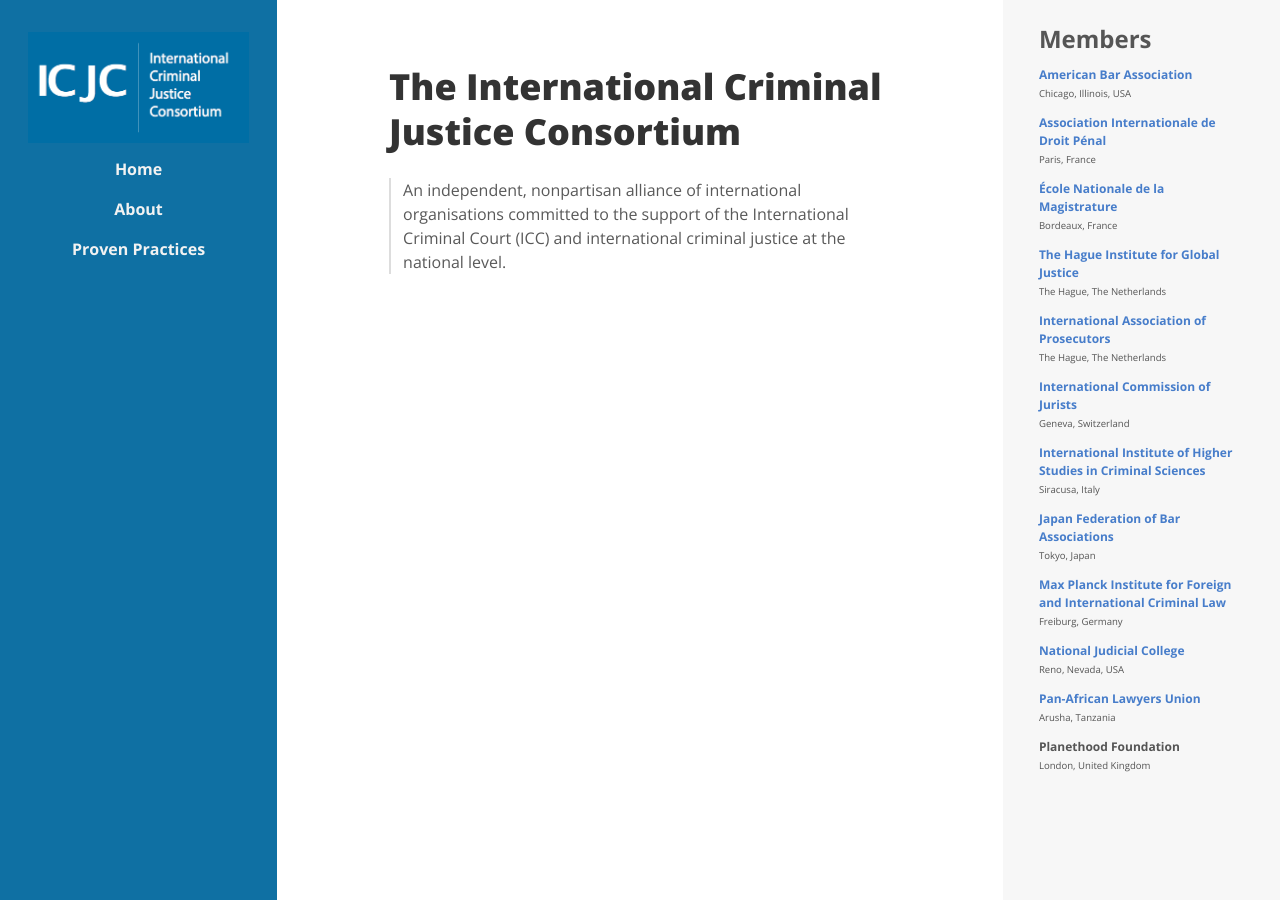
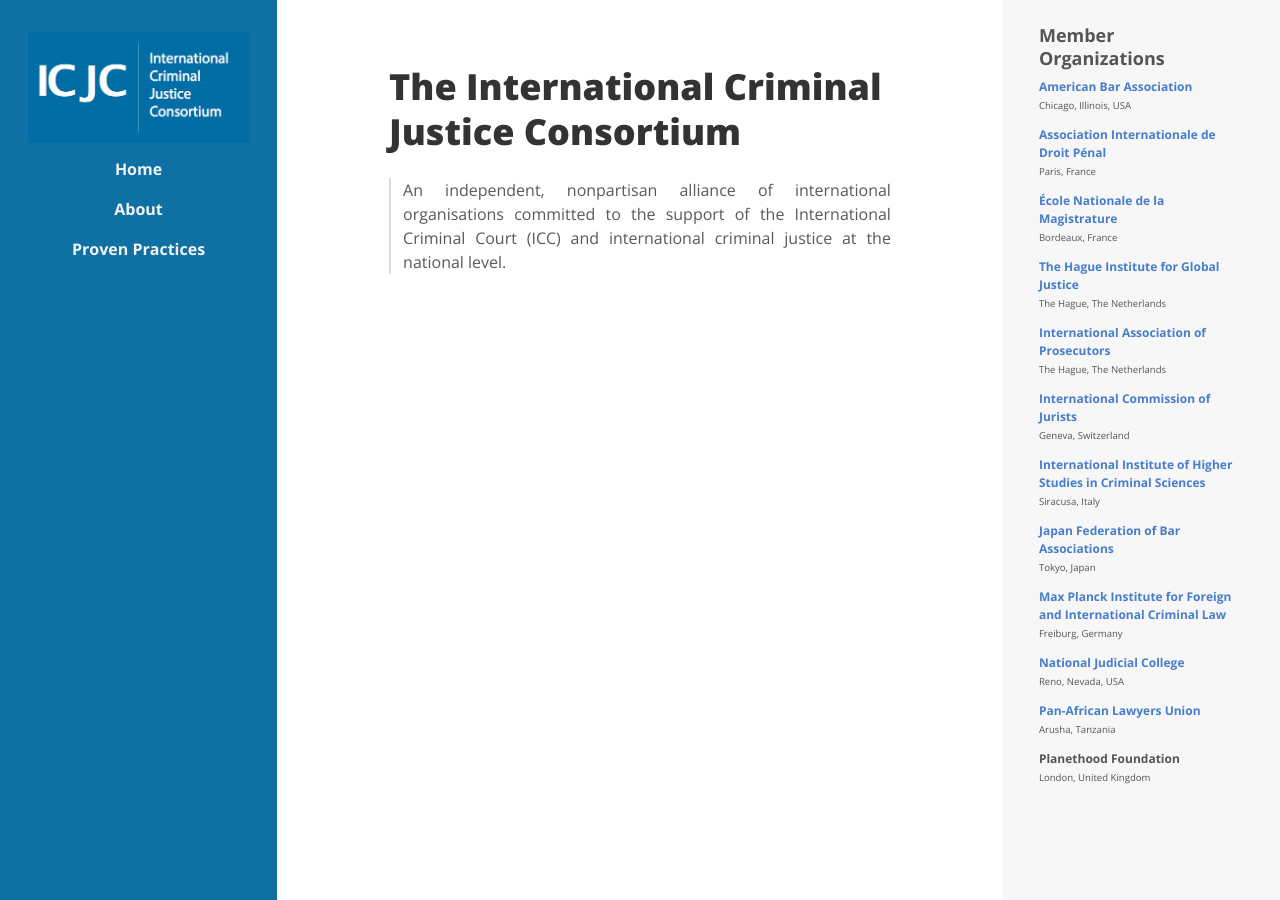
Before and after one commit to ehbrandon/icj-consortium.org, a Jekyll site: the page built from src/index.md, in a window 1280 px wide. Built offline with Jekyll 4.4.1, drawn with Linux system fonts in a browser that asks for light colours.

Commit message:
change member heading

```diff
--- a/src/_includes/nav/nav-side-right.html
+++ b/src/_includes/nav/nav-side-right.html
@@ -2,7 +2,7 @@
 
 <aside class="sidebar-right">
 
-<h2>Members</h2>
+<h4>Member<br />Organizations</h4>
 <ul>
 
 {% for member in members %}
--- a/src/assets/css/_sass/base/_typography.scss
+++ b/src/assets/css/_sass/base/_typography.scss
@@ -41,6 +41,7 @@
 
 p {
   margin: 0 0 ($base-line-height * .5);
+  text-align: justify;
 }
 
 a {
```
Also changed, not shown: 6 other files.
